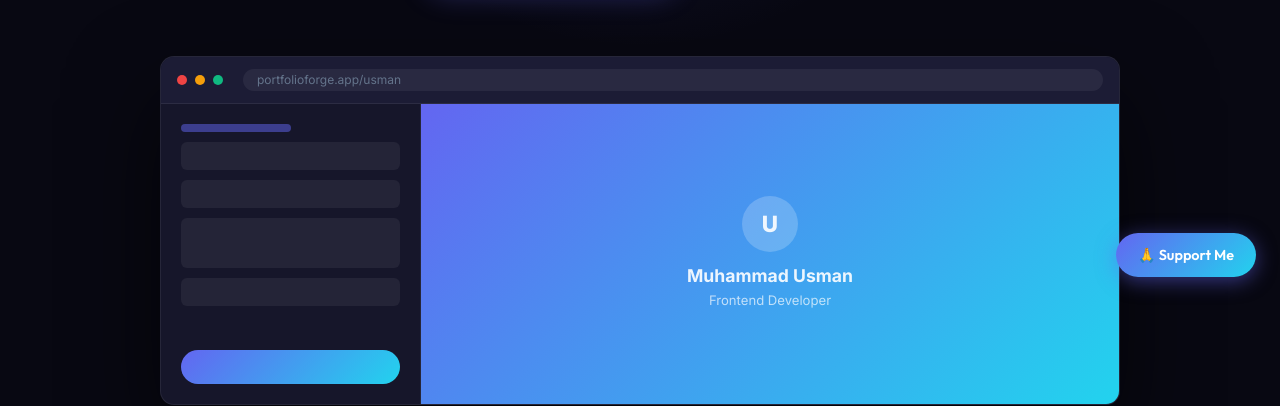
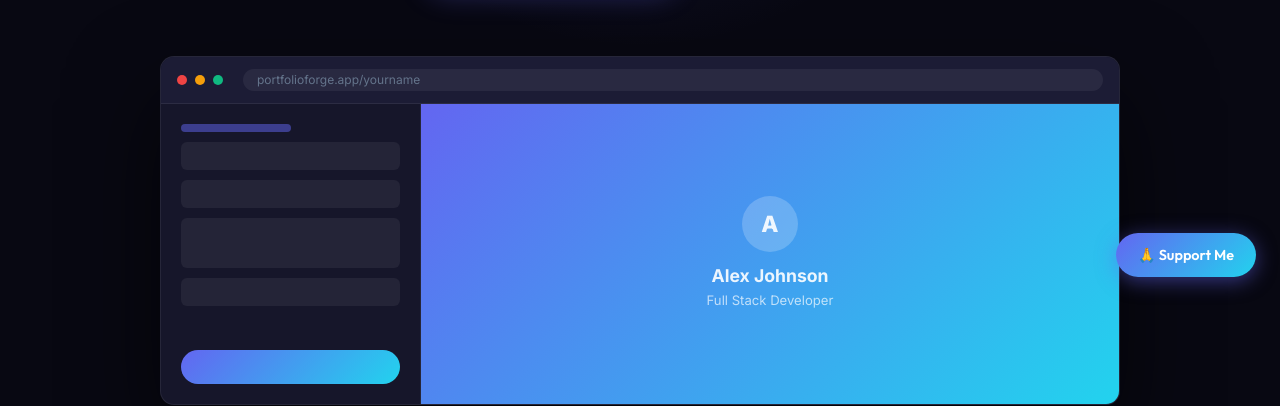
Before and after one commit to muhammadusman2228/College-Website, a plain HTML site: page portfolio-generator/index.html in a window 1280 px wide. Shown: the part 499-905 px from the top of the page. Drawn offline with Linux system fonts and the light colour scheme.

Commit message:
Remove personal details from hero mockup - replace with generic demo data

```diff
--- a/portfolio-generator/index.html
+++ b/portfolio-generator/index.html
@@ -56,7 +56,7 @@
         <div class="dot" style="background:#f59e0b;"></div>
         <div class="dot" style="background:#10b981;"></div>
         <div style="flex:1;margin-left:12px;background:rgba(255,255,255,0.06);border-radius:50px;height:22px;display:flex;align-items:center;padding:0 14px;">
-          <span style="font-size:0.75rem;color:#64748b;">portfolioforge.app/usman</span>
+          <span style="font-size:0.75rem;color:#64748b;">portfolioforge.app/yourname</span>
         </div>
       </div>
       <div class="mockup-inner">
@@ -70,9 +70,9 @@
         </div>
         <div class="mockup-preview">
           <div style="text-align:center;color:rgba(255,255,255,0.9);">
-            <div style="width:56px;height:56px;background:rgba(255,255,255,0.2);border-radius:50%;margin:0 auto 10px;display:flex;align-items:center;justify-content:center;font-size:1.4rem;font-weight:800;">U</div>
-            <div style="font-weight:700;font-size:1.1rem;">Muhammad Usman</div>
-            <div style="opacity:0.75;font-size:0.82rem;">Frontend Developer</div>
+            <div style="width:56px;height:56px;background:rgba(255,255,255,0.2);border-radius:50%;margin:0 auto 10px;display:flex;align-items:center;justify-content:center;font-size:1.4rem;font-weight:800;">A</div>
+            <div style="font-weight:700;font-size:1.1rem;">Alex Johnson</div>
+            <div style="opacity:0.75;font-size:0.82rem;">Full Stack Developer</div>
           </div>
         </div>
       </div>
```
